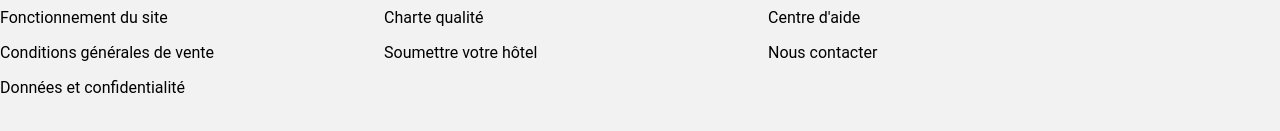
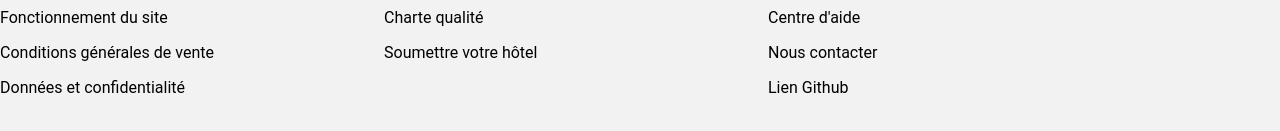
Before and after one commit to samiradev/OpenclassroomsProject2, a plain HTML site: page P2/index.html in a window 1280 px wide. Shown: the part 1944-2075 px from the top of the page. Drawn offline with Linux system fonts and the light colour scheme; files that its build step writes are made by us from their sources.

Commit message:
Ajout lien Github

```diff
--- a/P2/index.html
+++ b/P2/index.html
@@ -324,6 +324,9 @@
                     <li>
                         <a href="#">Nous contacter</a>
                     </li>
+                    <li>
+                        <a href="https://github.com/samiradev/OpenclassroomsProject2">Lien Github</a>
+                    </li>
                 </ul>
             </div>
         </footer>
```
